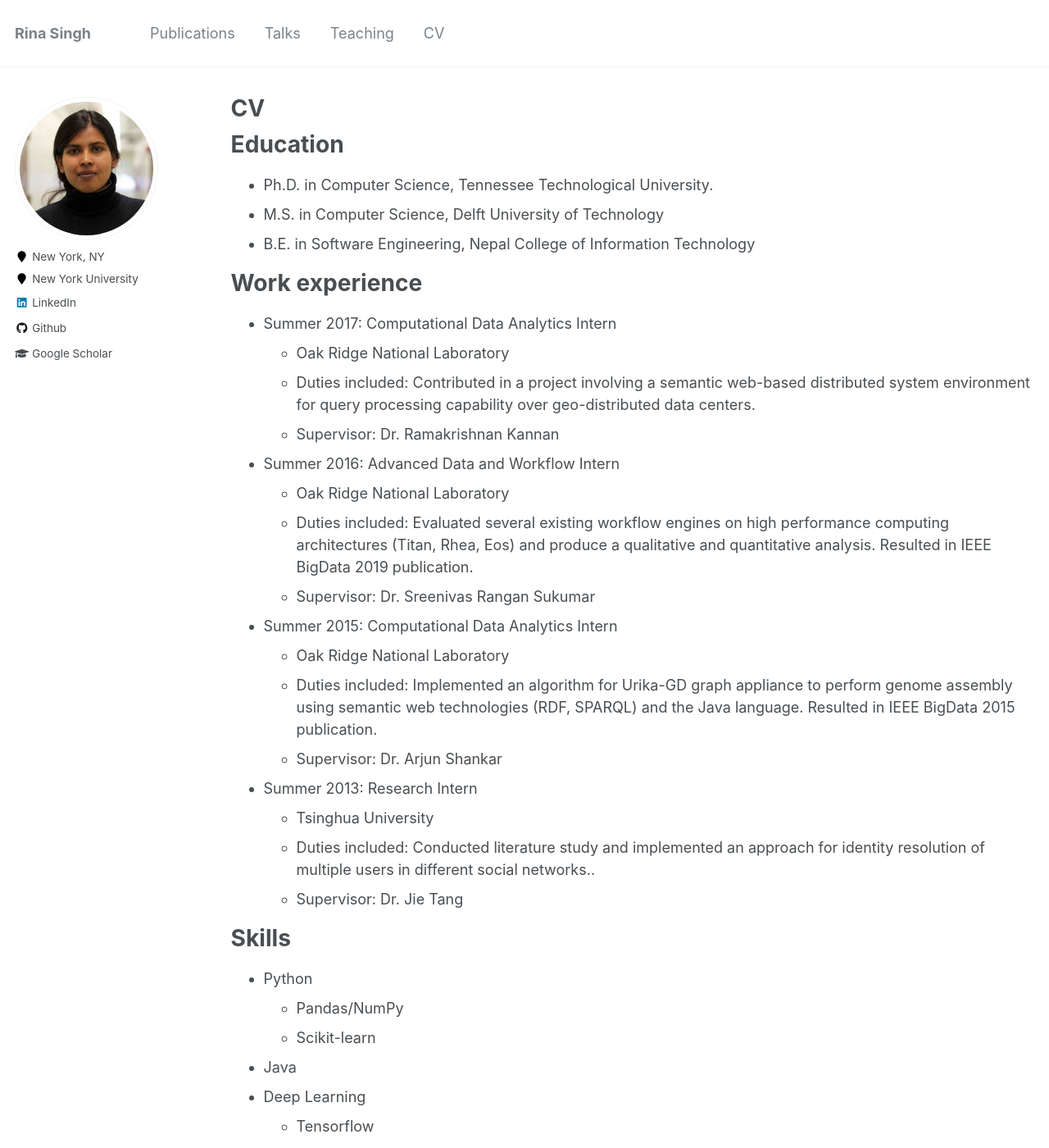
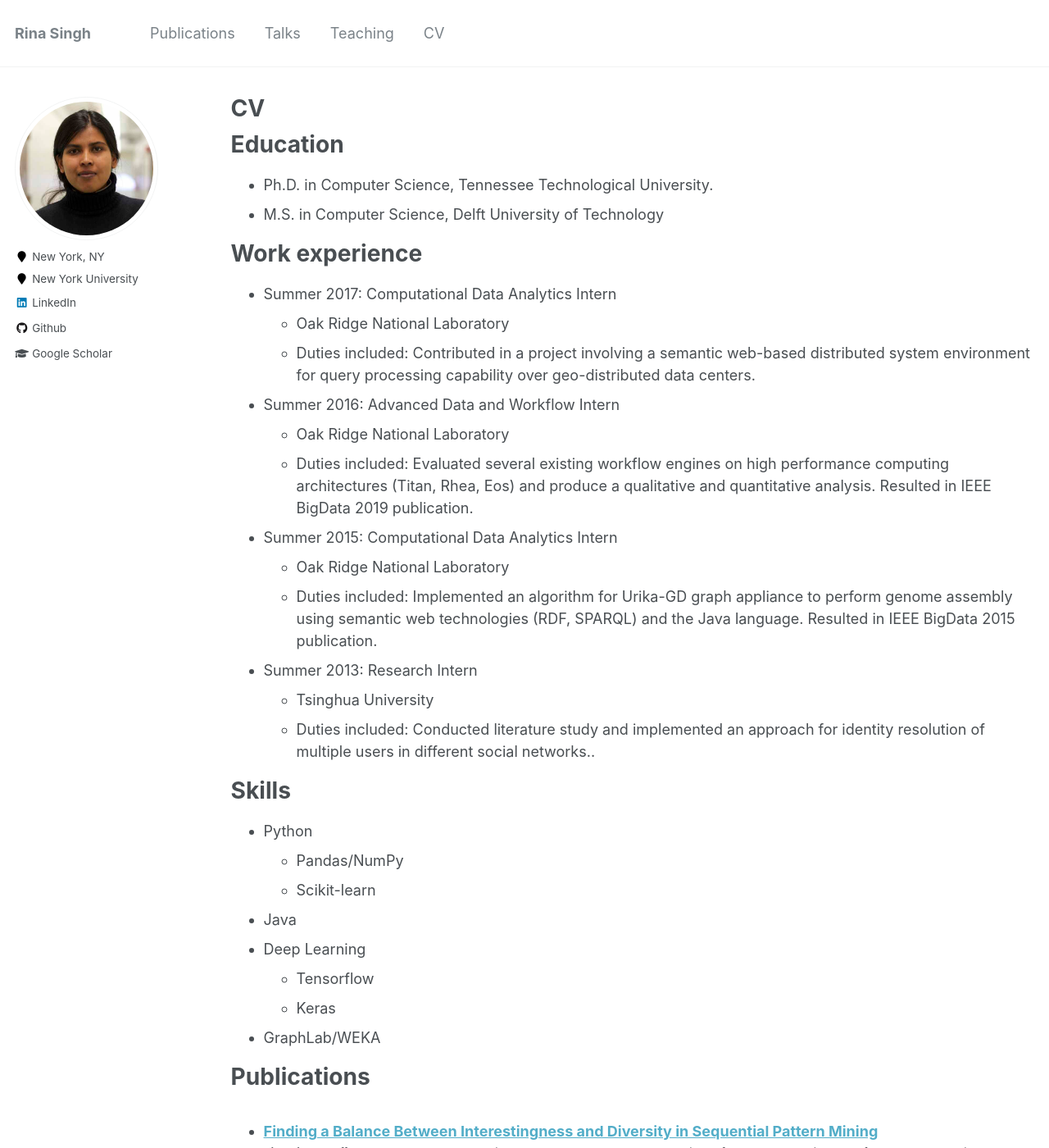
Before and after one commit to rsingh43/rsingh43.github.io, a Jekyll site: the page built from _pages/cv.md, in a window 1280 px wide and 1400 px high. Shown: the whole window at 82% size. Built offline with Jekyll 4.4.1, drawn with Linux system fonts in a browser that asks for light colours; some of the changed text lies outside the part shown.

Commit message:
Update cv.md

```diff
--- a/_pages/cv.md
+++ b/_pages/cv.md
@@ -13,29 +13,24 @@ Education
 ======
 * Ph.D. in Computer Science, Tennessee Technological University.
 * M.S. in Computer Science, Delft University of Technology
-* B.E. in Software Engineering, Nepal College of Information Technology
 
 Work experience
 ======
   * Summer 2017: Computational Data Analytics Intern
     * Oak Ridge National Laboratory
     * Duties included: Contributed in a project involving a semantic web-based distributed system environment for query processing capability over geo-distributed data centers.
-    * Supervisor: Dr. Ramakrishnan Kannan
 
   * Summer 2016: Advanced Data and Workflow Intern
     * Oak Ridge National Laboratory
     * Duties included: Evaluated several existing workflow engines on high performance computing architectures (Titan, Rhea, Eos) and produce a qualitative and quantitative analysis. Resulted in IEEE BigData 2019 publication.
-    * Supervisor: Dr. Sreenivas Rangan Sukumar
 
 * Summer 2015: Computational Data Analytics Intern
   * Oak Ridge National Laboratory
   * Duties included: Implemented an algorithm for Urika-GD graph appliance to perform genome assembly using semantic web technologies (RDF, SPARQL) and the Java language. Resulted in IEEE BigData 2015 publication.
-  * Supervisor: Dr. Arjun Shankar
 
  * Summer 2013: Research Intern
     * Tsinghua University
     * Duties included: Conducted literature study and implemented an approach for identity resolution of multiple users in different social networks..
-    * Supervisor: Dr. Jie Tang
 
 Skills
 ======
@@ -68,5 +63,4 @@ Teaching
 
 Services
 ======
-* Program Committee - AI in Healthcare Informatics (FLIAIRS-33, 2020)
-* Reviewer - ML4H: Machine Learning for Health (NeurIPS, 2019)
+* Program Committee and Reviewer - FLAIRS, ML4H, ACM CHILL, NeurIPS
```
